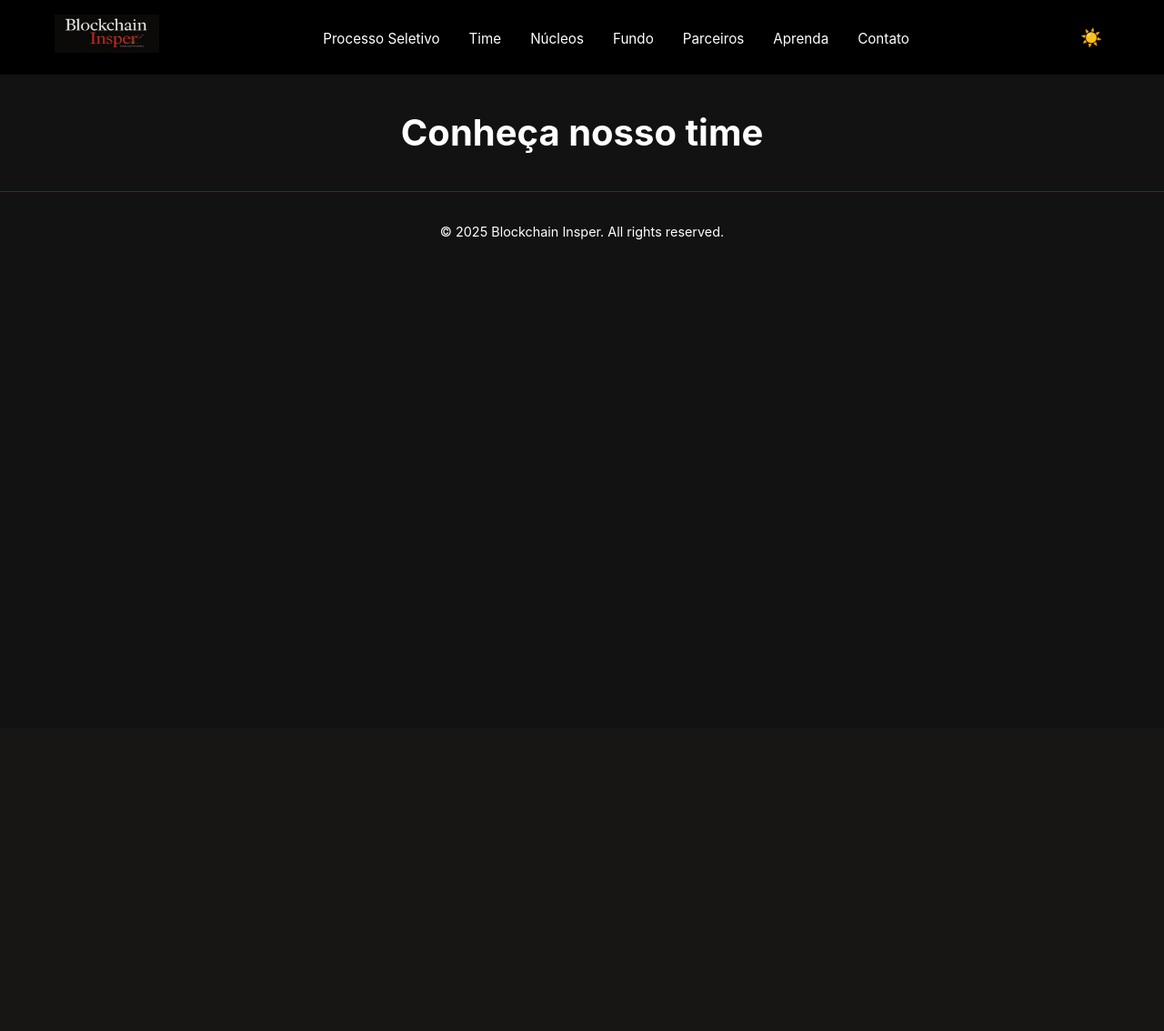
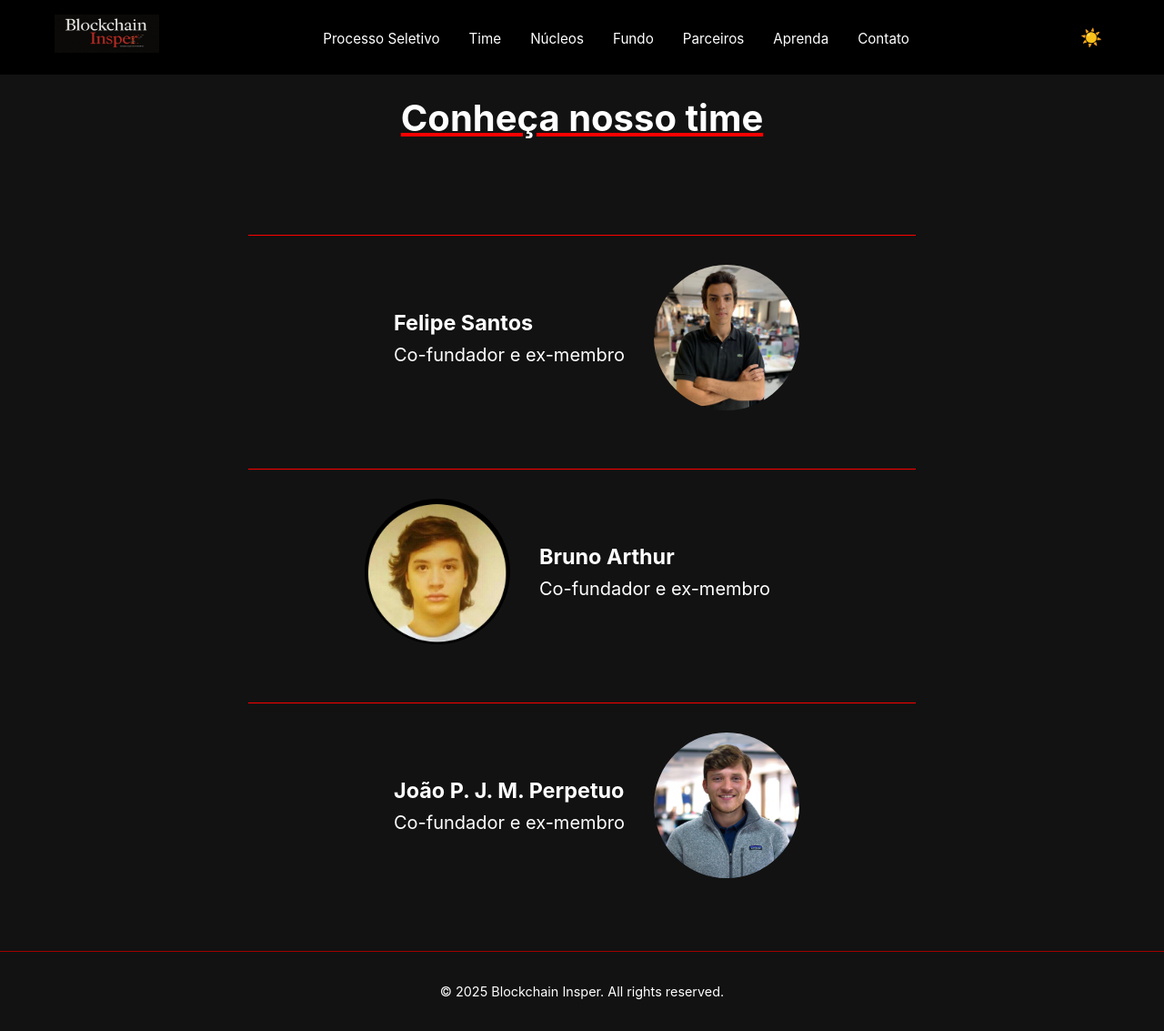
Before and after one commit to Lara70987/Grupo3, a Flask app: page /time in a window 1280 px wide. Shown: the whole page at 91% size. Before the commit the page ends 264 px from the top, so only its background shows below. Run offline with Flask 3, Linux system fonts and the light colour scheme.

Commit message:
Página com a imagem do time

```diff
--- a/static/style/processo.css
+++ b/static/style/processo.css
@@ -10,7 +10,8 @@ h1 {
 .upper-page {
   display: flex;
   flex-direction: column;
-  justify-content: center;
+  justify-content: space-evenly;
+  align-items: center;
 }
 
 .content {
--- a/static/style/time.css
+++ b/static/style/time.css
@@ -1,7 +1,50 @@
-#gigante {
+h1 {
+  text-decoration: underline #FF0000;
+}
+
+.titulo {
   display: flex;
   align-items: center;
   justify-content: center;
-  margin-top: 2rem;
-  margin-bottom: 2rem;
+  margin: 1rem 0 4rem 0;
 }
+
+#membros {
+  margin: 3rem 0 3rem 0;
+  display: flex;
+  flex-direction: column;
+  align-items: center;
+}
+
+#membros > li {
+  display: flex;
+  justify-content: space-evenly;
+  margin: 2rem 0 2rem 0;
+  padding: 2rem 8rem 0 8rem;
+  border-top: 1px solid #FF0000;
+  width: fit-content;
+}
+
+li > img {
+  border-radius: 50%;
+  width: 10rem;
+  height: 10rem;
+  object-fit: cover;
+}
+
+.membro-2 {
+  display: flex;
+  flex-direction: row;
+}
+
+.membro-1 {
+  display: flex;
+  flex-direction: row-reverse;
+}
+
+.infos-membros {
+  display: flex;
+  flex-direction: column;
+  justify-content: center;
+  margin: 2rem;
+}
--- a/templates/time.html
+++ b/templates/time.html
@@ -1,9 +1,33 @@
 {% extends 'base.html' %}
 {% block content %}
   <link rel="stylesheet" href="../static/style/time.css" />
-  <div id="gigante">
+  <div class="titulo">
     <h1>Conheça nosso time</h1>
   </div>
 
+  <ul id="membros">
+    <li class="membro-1">
+      <img src="../static/img/membros/felipe.jpeg" alt="Felipe" />
+      <div class="infos-membros">
+        <h3 class="nome">Felipe Santos</h3>
+        <span>Co-fundador e ex-membro</span>
+      </div>
+    </li>
 
+    <li class="membro-2">
+      <img src="../static/img/membros/bruno.jpeg" alt="Bruno" />
+      <div class="infos-membros">
+        <h3>Bruno Arthur</h3>
+        <span>Co-fundador e ex-membro</span>
+      </div>
+    </li>
+
+    <li class="membro-1">
+      <img src="../static/img/membros/joao.jpeg" alt="João" />
+      <div class="infos-membros">
+        <h3>João P. J. M. Perpetuo</h3>
+        <span>Co-fundador e ex-membro</span>
+      </div>
+    </li>
+  </ul>
 {% endblock %}
```
